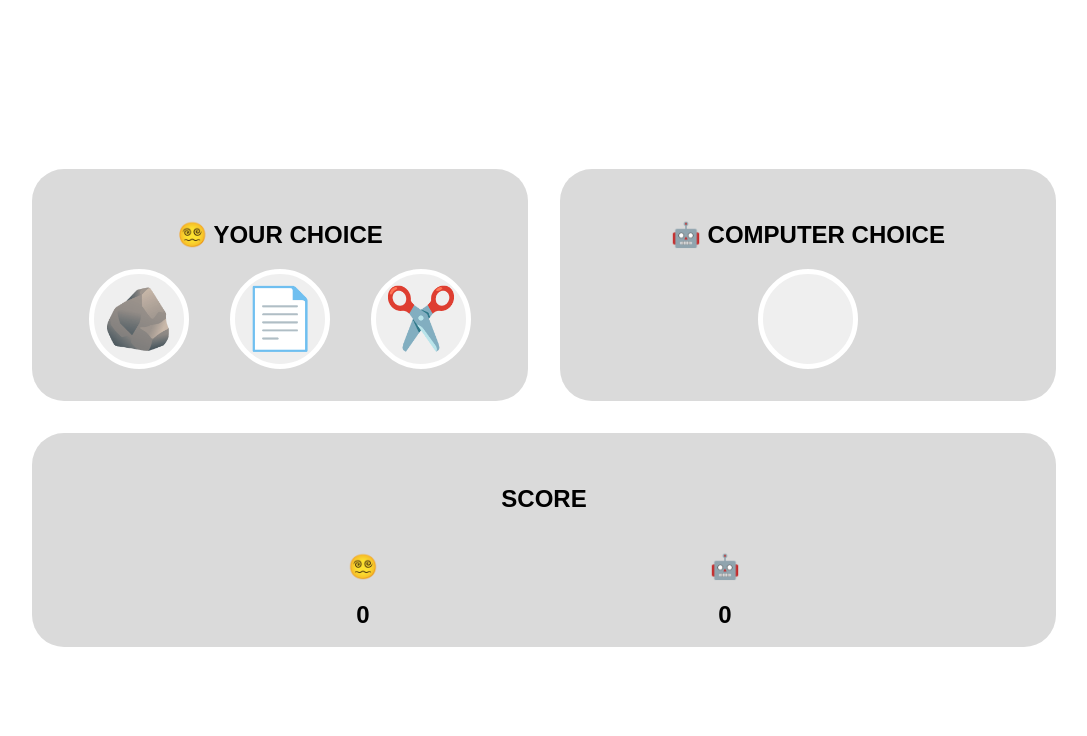
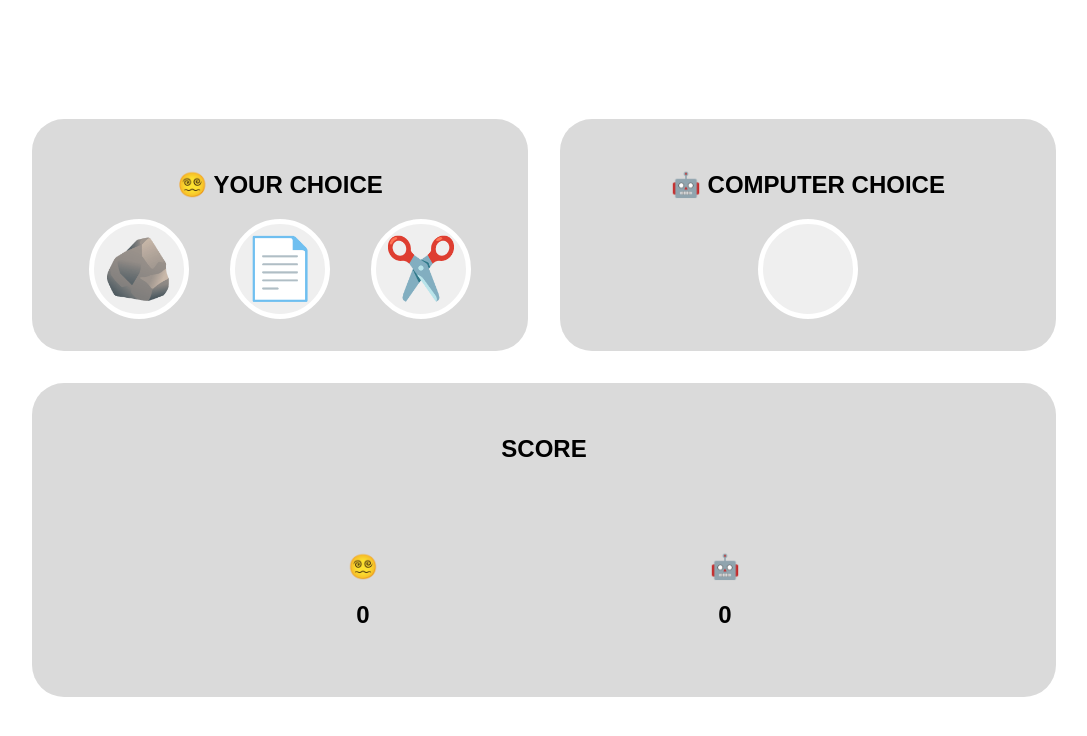
Before and after one commit to auliviet/odin-rock_paper_scissors, a plain HTML site: page rock_paper_scissors.html in a window 1280 px wide. Shown: the whole page, without its empty margins (96-1183 px from the left). Drawn offline with Linux system fonts and the light colour scheme.

Commit message:
Resolve results section jumping when content changed

```diff
--- a/style.css
+++ b/style.css
@@ -33,13 +33,12 @@ html {
   flex: 1;
 }
 
-#results {
-  flex-shrink: 0;
-  height: 150px;
+h2,
+h3 {
+  text-align: center;
 }
 
 h2 {
-  text-align: center;
   text-transform: uppercase;
 }
 
@@ -56,3 +55,12 @@ button {
   font-size: 60px;
   cursor: pointer;
 }
+
+#results {
+  flex-shrink: 0;
+  height: 250px;
+}
+
+#results h3 {
+  height: 32px;
+}
```
